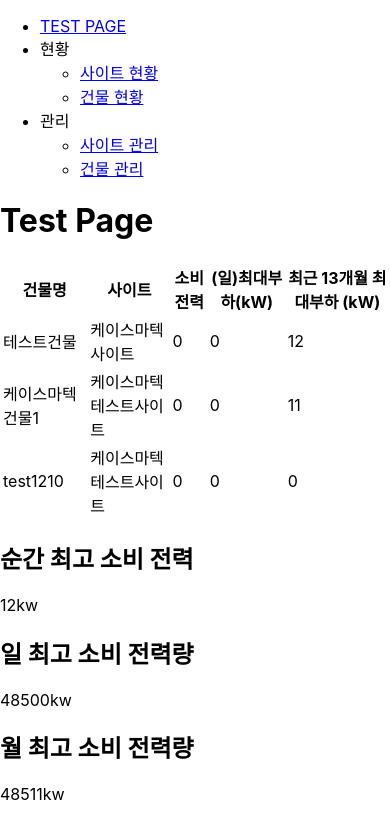
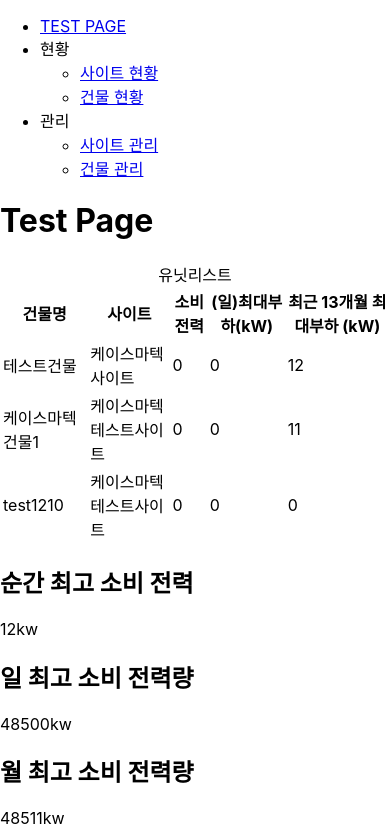
Before and after one commit to mizzyjo/react-study-hems, a React (Create React App) app: page /test in a window 390 px wide. Shown: the top 829 px of the page. Built offline with nearby package versions, Linux system fonts and the light colour scheme.

Commit message:
feat: BuildingStatusTable 컴포넌트에 tableTite 변수 추가

```diff
--- a/src/components/status/BuildingStatusTable.jsx
+++ b/src/components/status/BuildingStatusTable.jsx
@@ -2,8 +2,8 @@ import React from 'react'
 
 export const BuildintStatusTable = ({ data }) => {
     return (
-        <>
         <table>
+            <caption>{tableTitle}</caption>
             <thead>
                 <tr>
                     {columnHeaders.map((item, idx) => {
@@ -25,9 +25,10 @@ export const BuildintStatusTable = ({ data }) => {
                 })}
             </tbody>
         </table>
-        </>
     )
 }
+
+const tableTitle = '유닛리스트'
 
 const columnHeaders = [
     '건물명',
```
Lines whose indentation alone changed are shown as unchanged.
